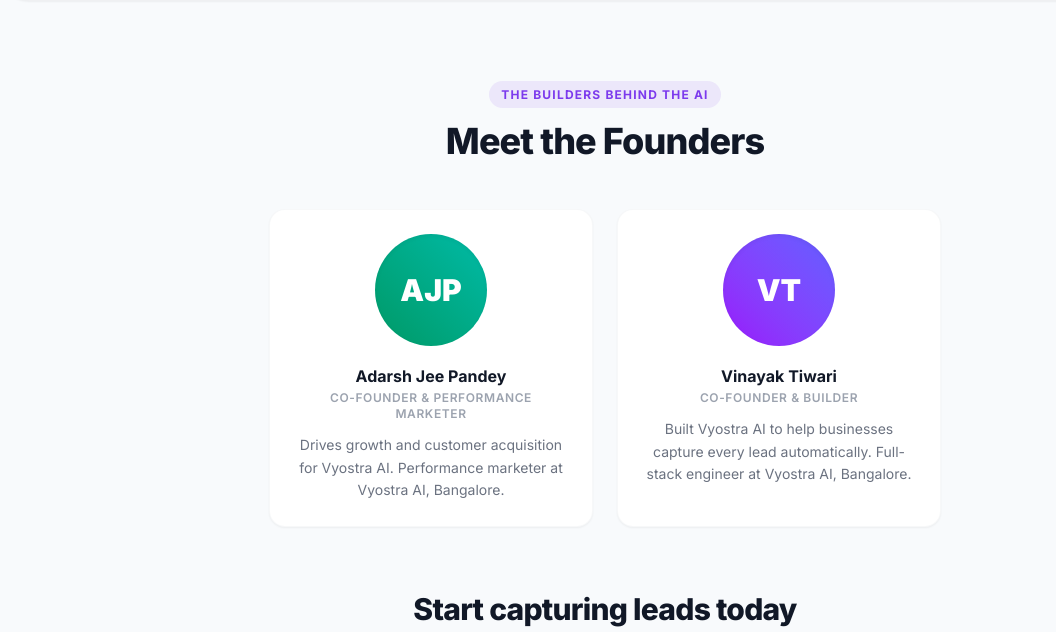
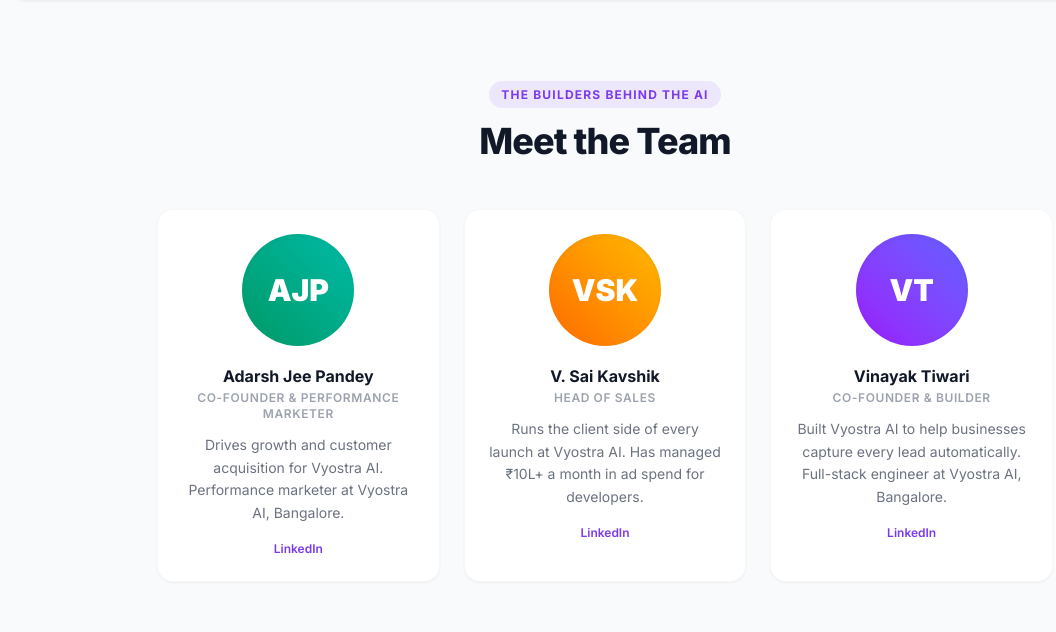
Before and after one commit to akvinayaktiwari/RigaChat, a React (Vite) app in the folder frontend/: page /about-us in a window 1280 px wide. Shown: the part 1900-2532 px from the top of the page, without its empty margins (35-1091 px from the left). Built offline with nearby package versions, Linux system fonts and the light colour scheme; no server answers.

Commit message:
feat: add V. Sai Kavshik as Head of Sales to the About team section
Team cards now link to each person's LinkedIn, and the section is titled Meet the Team since the new member is not a founder.

```diff
--- a/frontend/src/pages/About.tsx
+++ b/frontend/src/pages/About.tsx
@@ -17,6 +17,7 @@ interface FounderInfo {
   role: string
   description: string
   avatarGradient: string
+  linkedinUrl: string
 }
 
 const STATS: StatItem[] = [
@@ -33,6 +34,15 @@ const FOUNDERS: FounderInfo[] = [
     description:
       'Drives growth and customer acquisition for Vyostra AI. Performance marketer at Vyostra AI, Bangalore.',
     avatarGradient: 'from-emerald-600 to-teal-500',
+    linkedinUrl: 'https://www.linkedin.com/in/adarshjeepandey',
+  },
+  {
+    name: 'V. Sai Kavshik',
+    role: 'Head of Sales',
+    description:
+      'Runs the client side of every launch at Vyostra AI. Has managed ₹10L+ a month in ad spend for developers.',
+    avatarGradient: 'from-orange-500 to-amber-400',
+    linkedinUrl: 'https://www.linkedin.com/in/v-s-kavshik',
   },
   {
     name: 'Vinayak Tiwari',
@@ -40,6 +50,7 @@ const FOUNDERS: FounderInfo[] = [
     description:
       'Built Vyostra AI to help businesses capture every lead automatically. Full-stack engineer at Vyostra AI, Bangalore.',
     avatarGradient: 'from-purple-600 to-indigo-500',
+    linkedinUrl: 'https://www.linkedin.com/in/vinayaktiwari-ai',
   },
 ]
 
@@ -219,6 +230,15 @@ function FounderCard({ founder }: { founder: FounderInfo }) {
       <h4 className="font-bold text-base text-on-surface leading-tight">{founder.name}</h4>
       <p className="text-xs text-outline font-semibold tracking-wider uppercase mt-1">{founder.role}</p>
       <p className="text-xs md:text-sm text-on-surface-variant mt-3 leading-relaxed">{founder.description}</p>
+      <a
+        href={founder.linkedinUrl}
+        target="_blank"
+        rel="noopener noreferrer"
+        aria-label={`${founder.name} on LinkedIn`}
+        className="text-xs font-semibold text-primary hover:underline mt-4"
+      >
+        LinkedIn
+      </a>
     </div>
   )
 }
@@ -230,9 +250,9 @@ function TeamSection() {
         <span className="text-xs font-bold uppercase tracking-widest text-primary bg-primary/10 px-3 py-1.5 rounded-full">
           The Builders Behind The AI
         </span>
-        <h2 className="text-3xl md:text-4xl font-extrabold text-on-surface mt-4 tracking-tight">Meet the Founders</h2>
+        <h2 className="text-3xl md:text-4xl font-extrabold text-on-surface mt-4 tracking-tight">Meet the Team</h2>
       </div>
-      <div className="max-w-2xl mx-auto grid grid-cols-1 sm:grid-cols-2 gap-6">
+      <div className="max-w-4xl mx-auto grid grid-cols-1 sm:grid-cols-3 gap-6">
         {FOUNDERS.map((founder) => (
           <FounderCard key={founder.name} founder={founder} />
         ))}
```
